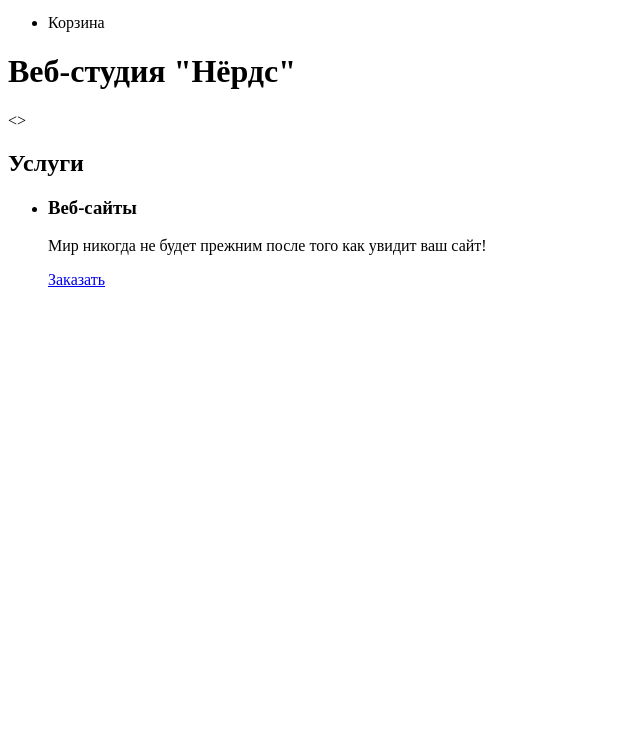
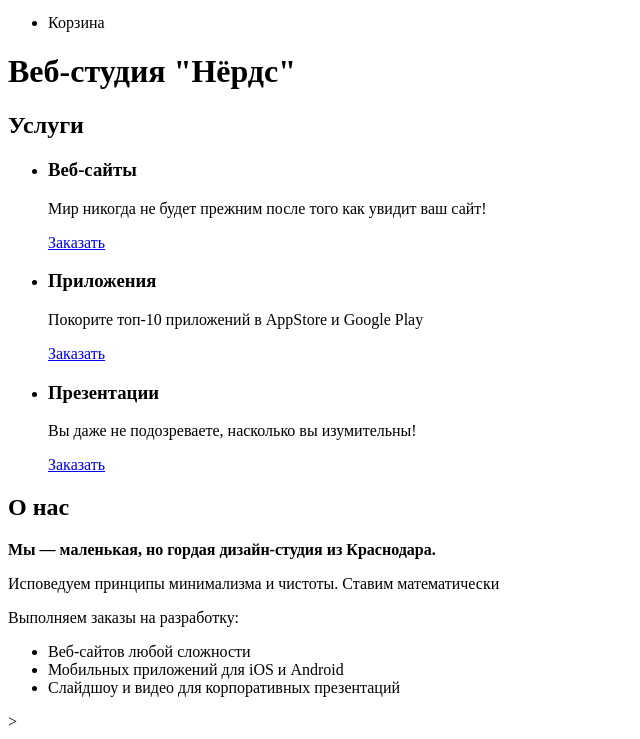
Before and after one commit to Viktoria1592/11623-nerds, a plain HTML site: page index.html in a window 1280 px wide. Shown: the part 116-855 px from the top of the page, without its empty margins (0-640 px from the left). Before the commit the page ends 800 px from the top, so only its background shows below. Drawn offline with Linux system fonts and the light colour scheme.

Commit message:
Доделал услуги и добавил о нас

```diff
--- a/index.html
+++ b/index.html
@@ -32,7 +32,6 @@
 		<section class="slider">
 			<div class="container-slider">
 		<!-- 1-й слайд -->
-				<>
 
 			</div>
 		</section>
@@ -41,13 +40,40 @@
 		<section class="services">
 			<h2 class="visually-hidden">Услуги</h2>
 			<ul class="container-service">
-				<li class="fitst-service">
+				<li class="first-service">
 					<h3>Веб-сайты</h3>
 					<p>Мир никогда не будет прежним после того как увидит ваш сайт!</p>
 					<a href="#" class="order-first-service">Заказать</a>
 				</li>
+                <li class="second-service">
+					<h3>Приложения</h3>
+					<p>Покорите топ-10 приложений в AppStore и Google Play</p>
+					<a href="#" class="order-second-service">Заказать</a>
+				</li>
+                <li class="third-service">
+					<h3>Презентации</h3>
+					<p>Вы даже не подозреваете,  насколько вы изумительны!</p>
+					<a href="#" class="order-third-service">Заказать</a>
+				</li>
 			</ul>
 		</section>
+
+    <!-- О нас -->
+		<section class="about">
+        	<h2 class="visually-hidden">О нас</h2>
+         <!-- Левая часть -->
+            <div class="left-about">
+                <p><b>Мы — маленькая, но гордая дизайн-студия из Краснодара.</b></p>
+                <p>Исповедуем принципы минимализма и чистоты. Ставим математически</p>
+                <p>Выполняем заказы на разработку:</p>
+                <ul class="left-list-about">
+                	<li>Веб-сайтов любой сложности</li>
+                    <li>Мобильных приложений для iOS и Android</li>
+                    <li>Слайдшоу и видео для корпоративных презентаций</li>
+            </div>
+         <!-- Правая часть -->
+         	<div class="right-about">
+        </section>>
 	</main>
   </body>
 </html>
```
